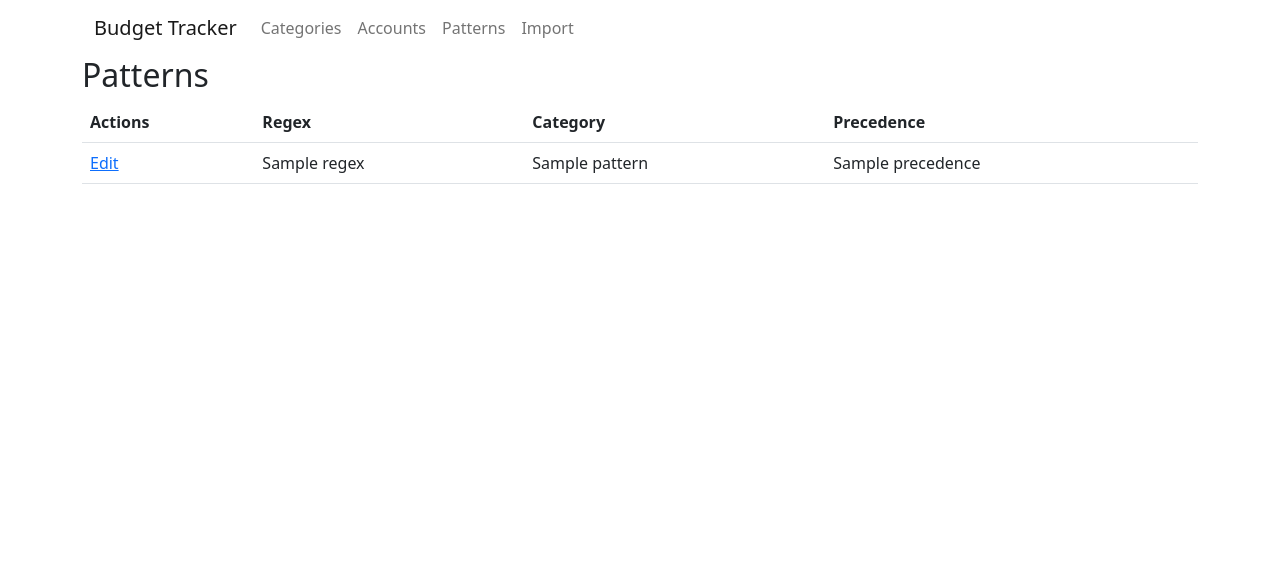
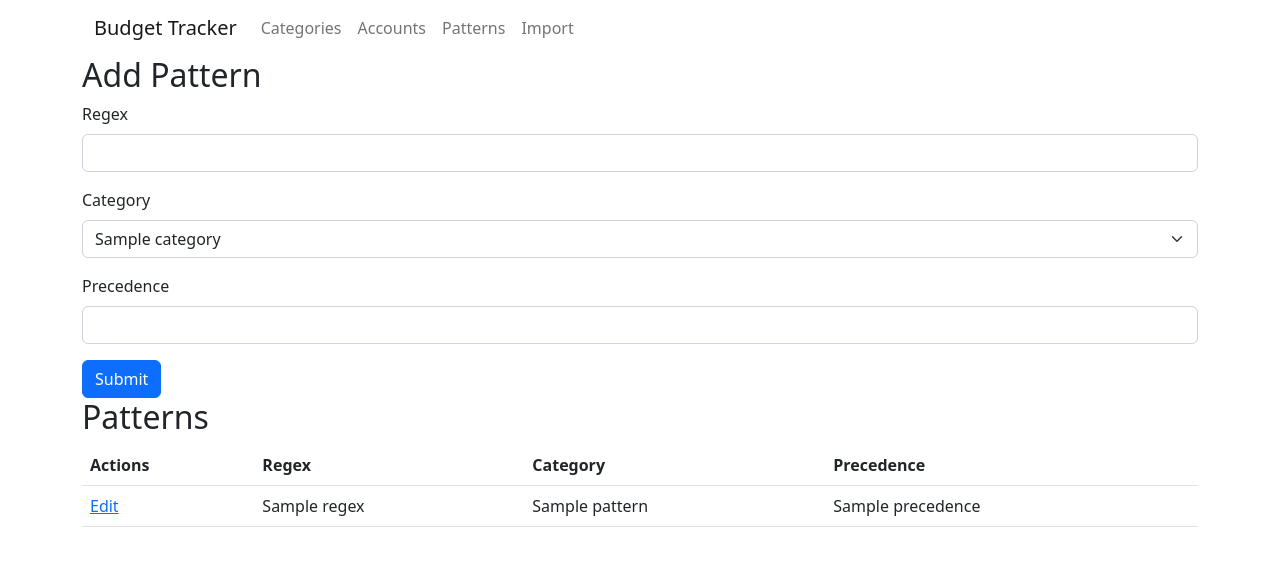
Before and after one commit to cpgillem/budget-loader, a Flask app: template budgetloader/templates/pattern.html in a window 1280 px wide. Shown: the top 566 px of the page. Run offline with Flask 3, Linux system fonts and the light colour scheme; the template is opened without the code that fills it: most values are stand-ins (such as "Sample title", 1, 10 or a date in 2020); some libraries are stand-ins or nearby versions.

Commit message:
Implement adding patterns.

```diff
--- a/budgetloader/templates/pattern.html
+++ b/budgetloader/templates/pattern.html
@@ -2,6 +2,28 @@
 {% block content %}
 <div class="row">
     <div class="col">
+        <h2>Add Pattern</h2>
+        <form action="/pattern" method="post">
+            <div class="mb-3">
+                <label for="regex" class="form-label">Regex</label>
+                <input type="text" class="form-control" name="regex"/>
+            </div>
+            <div class="mb-3">
+                <label for="category_id" class="form-label">Category</label>
+                <select class="form-select" name="category_id">
+                    {% for category in categories %}
+                    <option value="{{ category.id }}">
+                        {{ category.name }}
+                    </option>
+                    {% endfor %}
+                </select>
+            </div>
+            <div class="mb-3">
+                <label for="precedence" class="form-label">Precedence</label>
+                <input type="number" class="form-control" name="precedence"/>
+            </div>
+            <button type="submit" class="btn btn-primary">Submit</button>
+        </form>
         <h2>Patterns</h2>
         <table class="table">
             <thead>
```
Also changed, not shown: budgetloader/__init__.py (+17 -7 lines).
